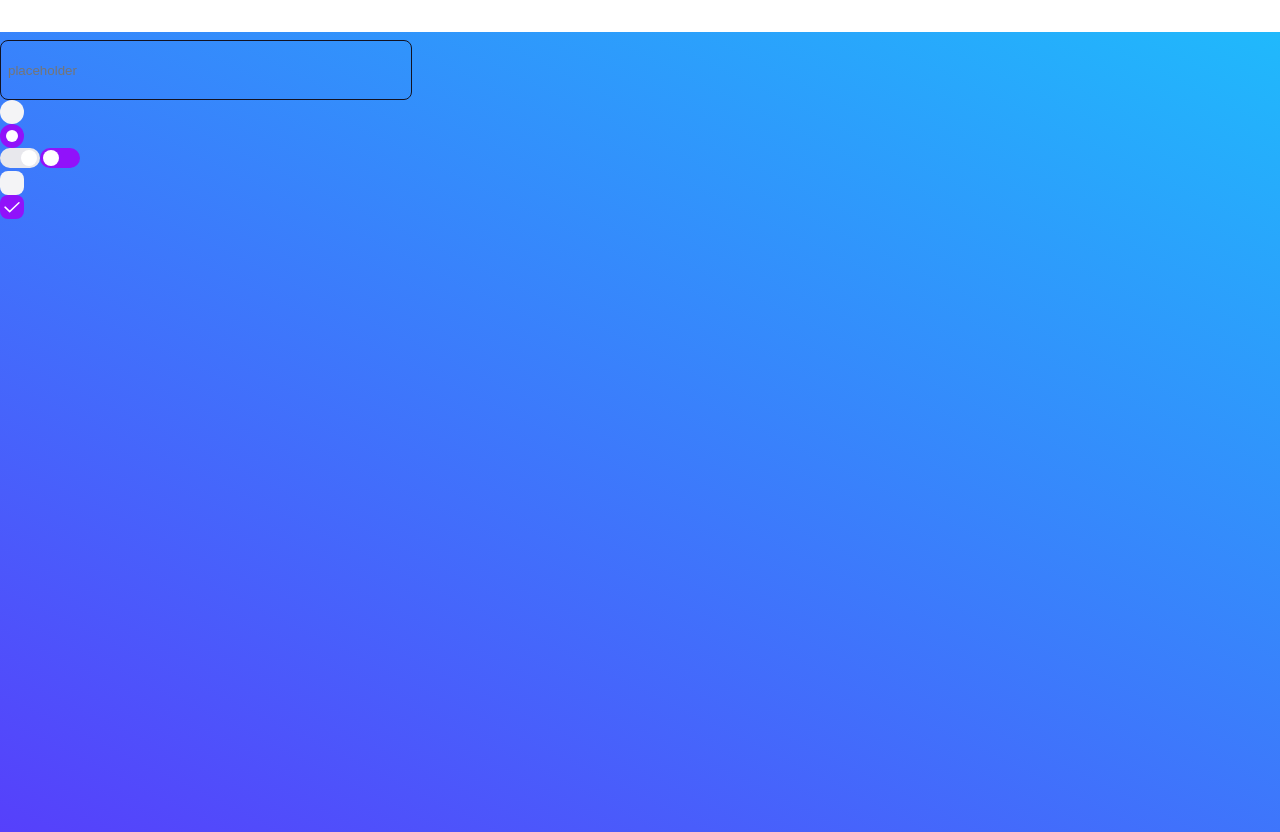
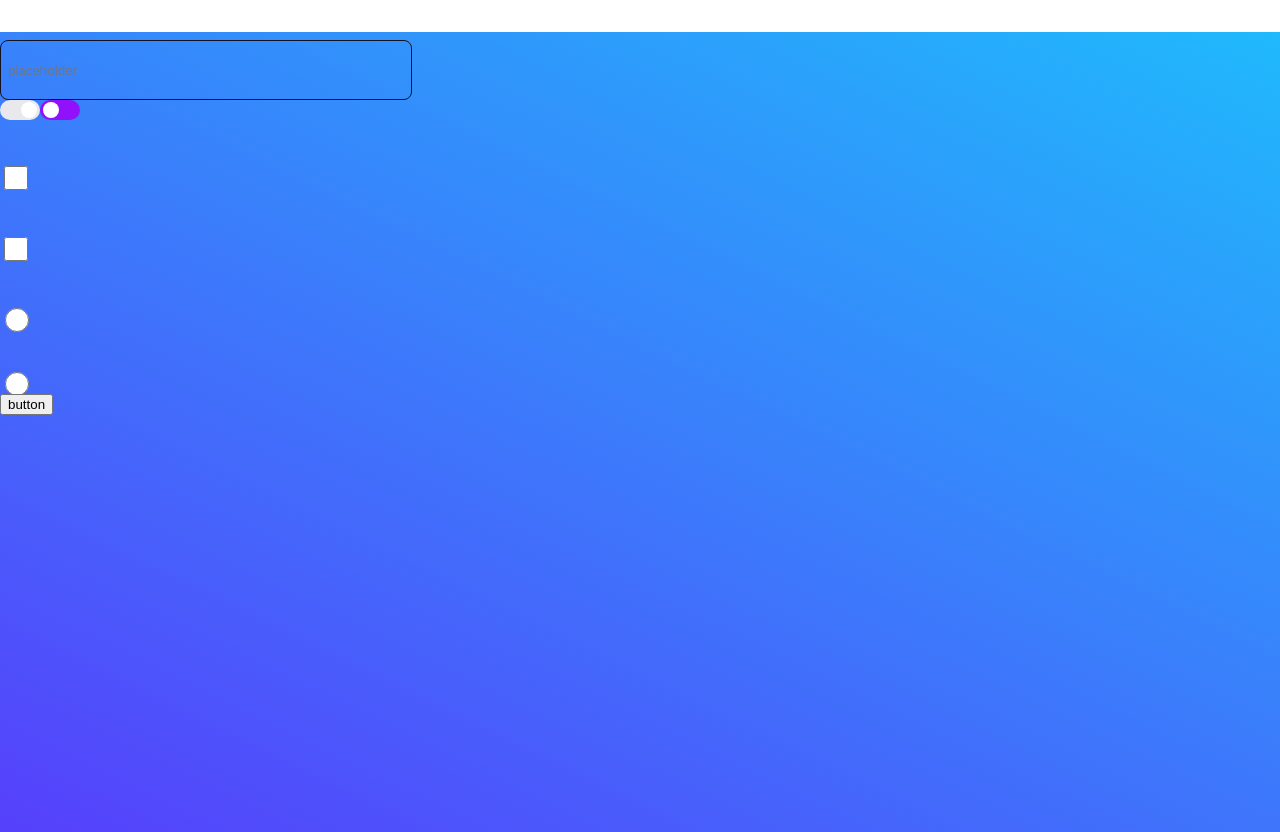
Before and after one commit to mahdidarzi/react_boilerplate_dashboard_20233003, a React (Create React App) app: page /auth in a window 1280 px wide. Built offline with nearby package versions, Linux system fonts and the light colour scheme.

Commit message:
chore: radiio button and cehck box has been set up

```diff
--- a/src/components/atoms/check-box/CheckBox.tsx
+++ b/src/components/atoms/check-box/CheckBox.tsx
@@ -1,35 +1,37 @@
-import React from 'react';
 import classnames from 'classnames';
+import { FieldError, UseFormRegisterReturn } from 'react-hook-form';
 
-import { CheckIcon } from './assets/CheckIcon';
+import { FieldWrapper } from 'components/atoms';
+
 import styles from './check-box.styles.module.scss';
 
-interface CheckBoxProps {
+interface InputFieldProps {
   className?: string;
+  type?: 'checkbox';
+  isRequired?: boolean;
   isDisabled?: boolean;
-  isChecked: boolean;
-  onClick?: () => void;
+  registration: Partial<UseFormRegisterReturn>;
 }
 
-export const CheckBox: React.FC<CheckBoxProps> = ({
+export const CheckBox: React.FC<InputFieldProps> = ({
   className = '',
-  isChecked = false,
-  isDisabled = false,
-  onClick = () => {
-    alert();
-  },
+  type = 'checkbox',
+
+  registration,
+
+  isDisabled,
+  isRequired,
 }) => {
   const classes = classnames(styles.base, {
     [className]: className,
+    [styles.base_disabled]: isDisabled,
+  });
 
-    [styles.disabled_checked]: isChecked && isDisabled,
-    [styles.disabled_not_checked]: !isChecked && isDisabled,
-    [styles.checked]: isChecked,
-    [styles.not_checked]: isChecked === false,
-  });
   return (
-    <div className={classes} onClick={onClick}>
-      {isChecked ? <CheckIcon /> : null}
-    </div>
+    <FieldWrapper isRequired={isRequired}>
+      <div>
+        <input disabled={isDisabled} type={type} className={classes} {...registration} />
+      </div>
+    </FieldWrapper>
   );
 };
--- a/src/components/atoms/check-box/check-box.styles.module.scss
+++ b/src/components/atoms/check-box/check-box.styles.module.scss
@@ -3,12 +3,6 @@
 .base {
   width: 24px;
   height: 24px;
-  border-radius: 8px;
-  border: none;
-  display: flex;
-  justify-content: center;
-  align-items: center;
-
 }
 .disabled_checked{
   opacity: 0.32;
--- a/src/components/atoms/radioButton/RadioButton.tsx
+++ b/src/components/atoms/radioButton/RadioButton.tsx
@@ -1,40 +1,47 @@
-import React from 'react';
 import classnames from 'classnames';
+import { FieldError, UseFormRegisterReturn } from 'react-hook-form';
+
+import { FieldWrapper } from 'components/atoms';
 
 import styles from './radio-button.styles.module.scss';
 
 interface RadioButtonProps {
   className?: string;
-  isChecked: boolean;
+  name?: string;
+  type?: 'radio';
+  defaultValue?: string;
+  placeholder?: string;
+  isRequired?: boolean;
   isDisabled?: boolean;
-  onClick?: () => void;
+  registration: Partial<UseFormRegisterReturn>;
+  label?: string;
+  error?: FieldError | undefined | boolean;
 }
 
 export const RadioButton: React.FC<RadioButtonProps> = ({
   className = '',
-  isChecked = false,
-  isDisabled = false,
-  onClick = () => {
-    alert();
-  },
+  type = 'radio',
+  label,
+  registration,
+  isDisabled,
+  isRequired,
+  name
 }) => {
   const classes = classnames(styles.base, {
     [className]: className,
+  });
 
-    [styles.checked]: isChecked,
-    [styles.not_checked]: !isChecked,
-
-    [styles.disabled_checked]: isDisabled && isChecked,
-    [styles.disabled_not_checked]: isDisabled && !isChecked,
-  });
   return (
-    <div
-      className={classes}
-      onClick={() => {
-        isDisabled ? null : onClick();
-      }}
-    >
-      <div className={styles.circle}></div>
-    </div>
+    <FieldWrapper isRequired={isRequired}>
+      <div className={classes}>
+        <input
+          className={classes}
+          disabled={isDisabled}
+          type={type}
+          name={name}
+          {...registration}
+        />
+      </div>
+    </FieldWrapper>
   );
 };
--- a/src/components/atoms/radioButton/radio-button.styles.module.scss
+++ b/src/components/atoms/radioButton/radio-button.styles.module.scss
@@ -1,38 +1,6 @@
-
 @import '/src/core/styles/variables.scss';
-.base{
-  border-radius: 12px;
+.base {
   width: 24px;
   height: 24px;
-  display: flex;
-  justify-content: center;
-  align-items: center;
-  .circle{
-    width: 12px;
-    height: 12px;
-    border-radius: 12px;
-  }
+
 }
-
-.not_checked{
-  background-color:$gray_color_100;
-  .circle{
-    background-color:$gray_color_100;
-  }
- }
-.checked{
-  background-color:$primary_color;
-  .circle{
-    background-color:$app_bg_color;
-  }
- }
-
- .disabled_checked{
-  opacity: 0.32;
- }
- .disabled_not_checked{
-  background-color:$gray_color_200;
-  .circle{
-    background-color:$gray_color_200;
-  }
- }
--- a/src/pages/login/index.tsx
+++ b/src/pages/login/index.tsx
@@ -8,6 +8,10 @@ interface loginProps {
 }
 type FormValues = {
   Title1: string;
+  Title2: string;
+  Title3: string;
+  Title4: string;
+  Title5: string;
 };
 export const Login: React.FC<loginProps> = ({ label }) => {
   return (
@@ -23,12 +27,15 @@ export const Login: React.FC<loginProps> = ({ label }) => {
           return (
             <>
               <InputField registration={register('Title1')} placeholder="placeholder" />
-              <RadioButton isChecked={false}  />
-              <RadioButton isChecked={true}  />
+              {/* <RadioButton isChecked={false}  />
+              <RadioButton isChecked={true}  /> */}
               <ToggleButton active={false}  />
               <ToggleButton active={true}  />
-              <CheckBox isChecked={false}   />
-              <CheckBox isChecked={true}   />
+              <CheckBox registration={register('Title2')}    />
+              <CheckBox  registration={register('Title3')}    />
+              <RadioButton defaultValue='defaultValu1'  registration={register('Title4')}    />
+              <RadioButton defaultValue='defaultValue2'  registration={register('Title4')}    />
+              <button>button</button>
             </>
           );
         }}
```
